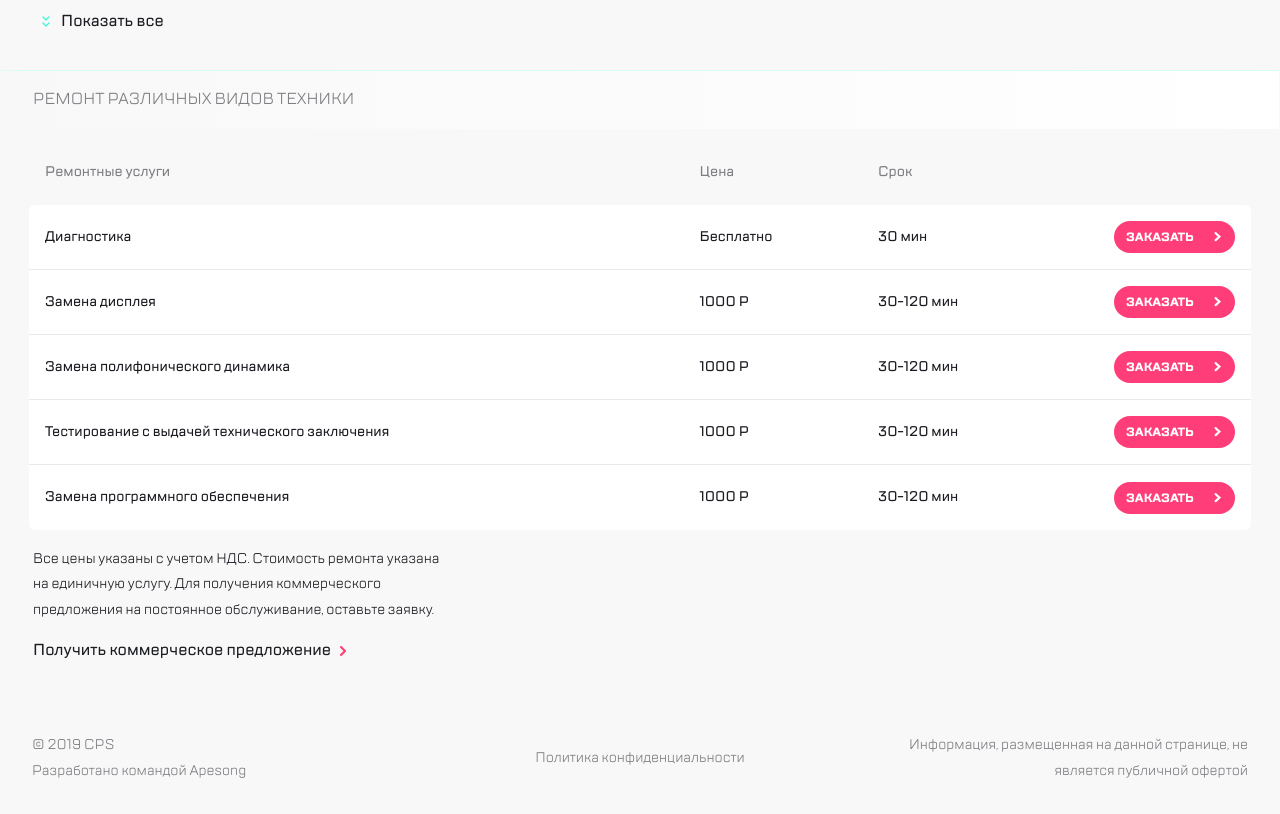
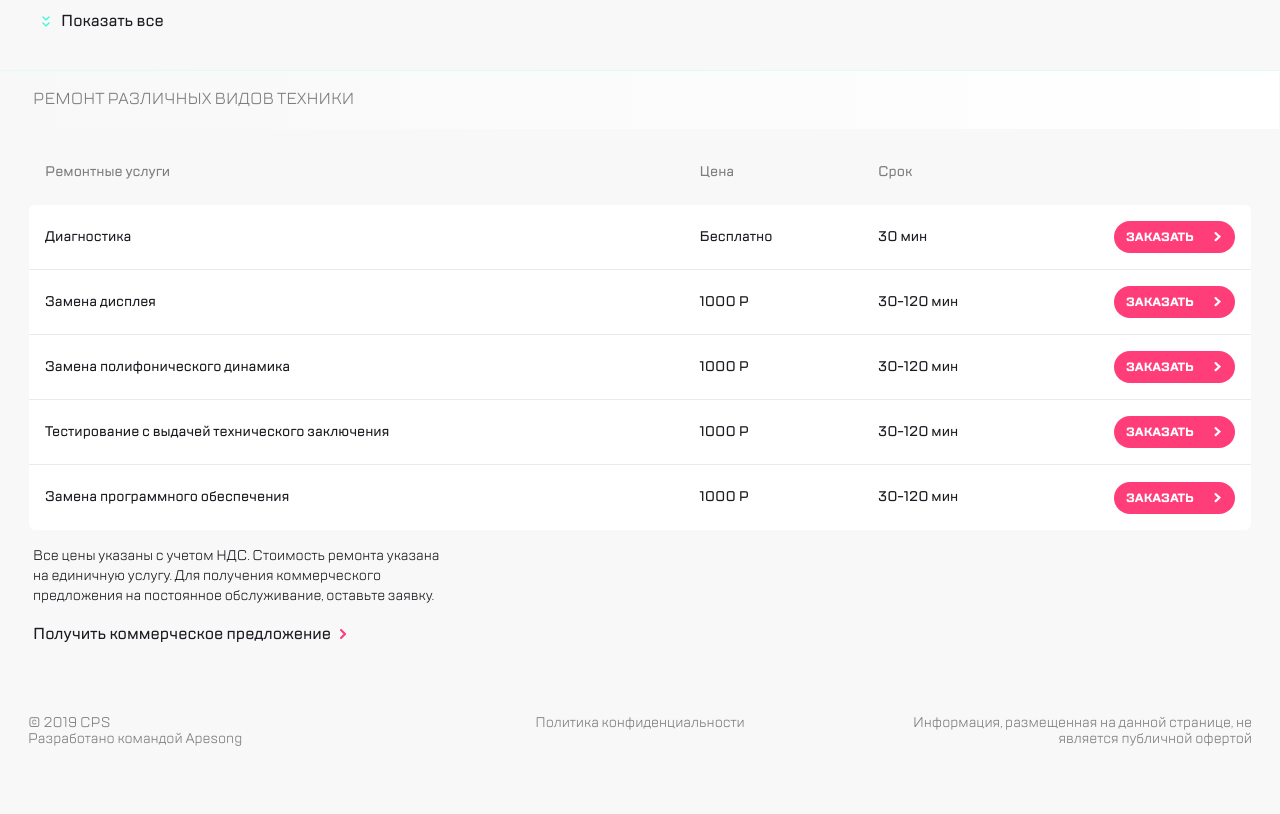
Before and after one commit to goldbearman/repair_service, a website built with webpack: page src/index.html in a window 1280 px wide. Shown: the part 1163-1977 px from the top of the page. After the commit the page ends 1941 px from the top, so only its background shows below. Built offline with nearby package versions, Linux system fonts and the light colour scheme.

Commit message:
Исправил футер

```diff
--- a/src/scss/owner-information.scss
+++ b/src/scss/owner-information.scss
@@ -7,13 +7,18 @@
   max-width: 1440px;
   display: flex;
   justify-content: space-between;
-  align-items: center;
+  align-items: start;
   font-size: 14px;
+  line-height: 16px;
   color: $text;
-  padding: 47px 32px 15px;
+  padding: 47px 16px 15px;
 
   @media (min-width: 768px) {
-    padding: 67px 32px 15px;
+    padding: 67px 24px 15px;
+  }
+
+  @media (min-width: 1140px) {
+    padding: 67px 28px 15px;
   }
 
 
--- a/src/scss/price.scss
+++ b/src/scss/price.scss
@@ -211,11 +211,15 @@
   }
 
   &__explanation {
-    max-width: 421px;
-    margin-left: 32px;
+    max-width: 450px;
+    padding-left: 32px;
 
+    @media (max-width: 767px) {
+      padding:0 16px;
+    }
     & p {
       font-size: 14px;
+      line-height: 20px;
     }
 
     & a {
```
Also changed, not shown: src/index.html (+3 -1 lines).
